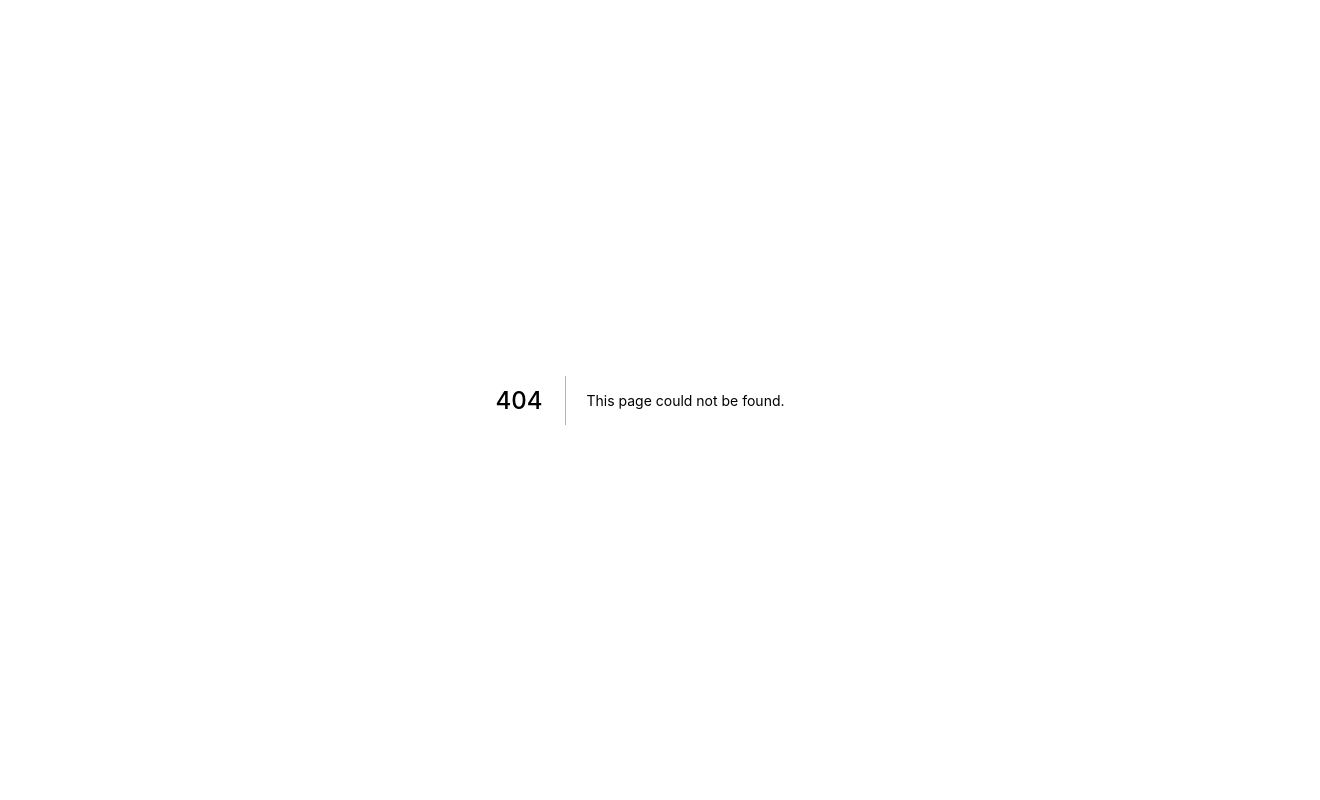
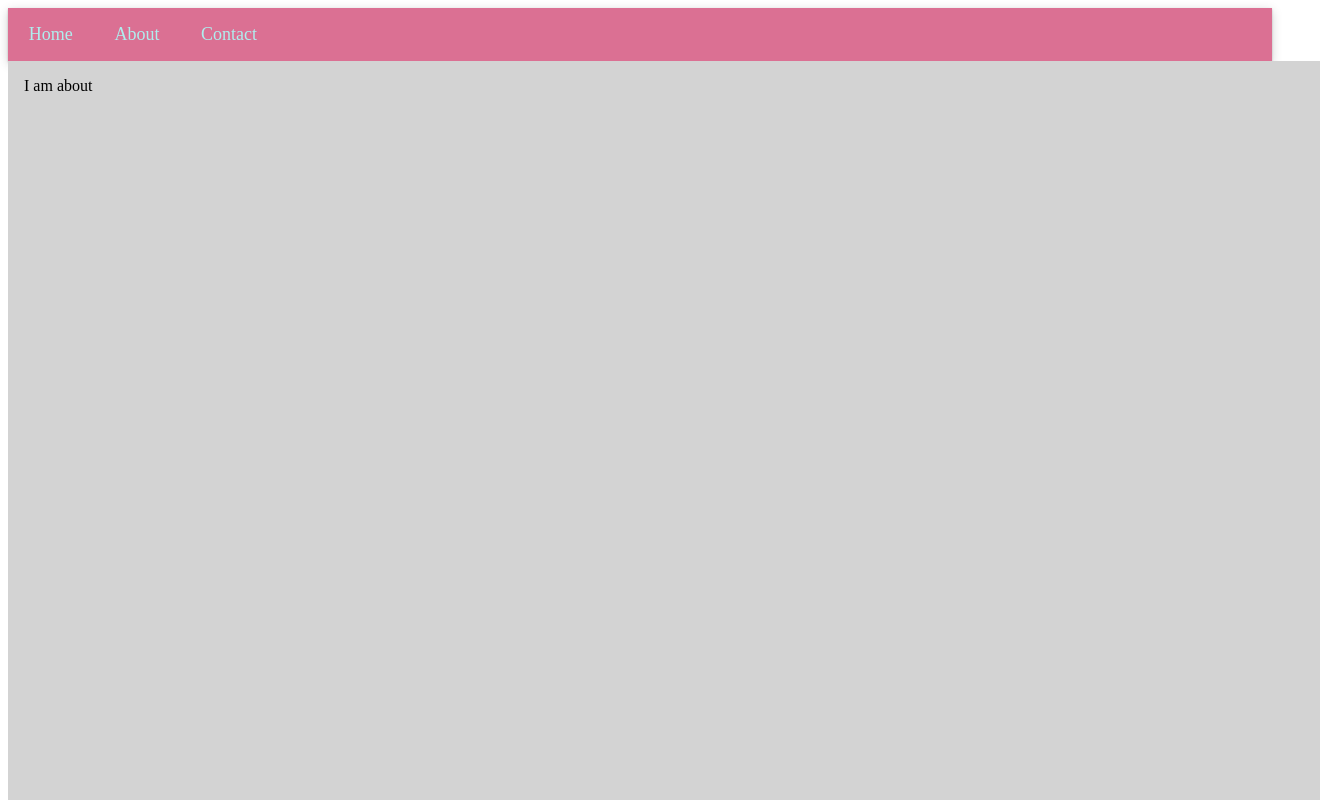
Before and after one commit to phetw/nextjs-github-pages-demo, a Next.js app: page /about in a window 1280 px wide. Before the commit this address had no page. Shown: the top 800 px of the page, 1320 px wide, since content can reach past the window. Built offline with nearby package versions, Linux system fonts and the light colour scheme.

Commit message:
test common header

```diff
--- /dev/null
+++ b/components/header.js
@@ -0,0 +1,35 @@
+import Link from "next/link";
+import styled from "styled-components";
+
+const Title = styled.p`
+  color: paleturquoise;
+  font-size: 18px;
+  margin: 0 1.3rem;
+  padding: 1rem 0;
+  display: inline-block;
+  cursor: pointer;
+  :hover {
+    text-shadow: 1px 1px 7px black;
+  }
+`;
+const HeaderWrapper = styled.div`
+  background-color: palevioletred;
+  width: 100%;
+  box-shadow: 0 1px 2px 0 rgba(0, 0, 0, 0.2), 0 3px 10px 0 rgba(0, 0, 0, 0.19);
+`;
+
+const Header = () => (
+  <HeaderWrapper>
+    <Link href="/">
+      <Title>Home</Title>
+    </Link>
+    <Link href="/about">
+      <Title>About</Title>
+    </Link>
+    <Link href="/contact">
+      <Title>Contact</Title>
+    </Link>
+  </HeaderWrapper>
+);
+
+export default Header;
--- /dev/null
+++ b/components/layout.js
@@ -0,0 +1,21 @@
+import { Fragment } from "react";
+import Header from "./header";
+import styled from "styled-components";
+
+const ContentWrapper = styled.div`
+  margin: 0;
+  padding: 0;
+  background-color: lightgray;
+  height: 100vh;
+  width: 100vw;
+  padding: 1rem;
+`;
+
+const Layout = props => (
+  <Fragment>
+    <Header />
+    <ContentWrapper>{props.children}</ContentWrapper>
+  </Fragment>
+);
+
+export default Layout;
--- a/package.json
+++ b/package.json
@@ -6,9 +6,8 @@
   "scripts": {
     "test": "echo \"Error: no test specified\" && exit 1",
     "dev": "next",
-    "build": "next build",
-    "start": "next start",
-    "export": "next export"
+    "build": "next build && next export -o docs",
+    "start": "next start"
   },
   "keywords": [],
   "author": "",
--- /dev/null
+++ b/pages/about.js
@@ -0,0 +1,3 @@
+import Layout from "../components/layout";
+
+export default () => <Layout>I am about</Layout>;
--- /dev/null
+++ b/pages/contact.js
@@ -0,0 +1,3 @@
+import Layout from "../components/layout";
+
+export default () => <Layout>I am contact</Layout>;
```
Also changed, not shown: pages/index.js (+5 -45 lines), 5 other files (tests, documents, lock files or other folders).
